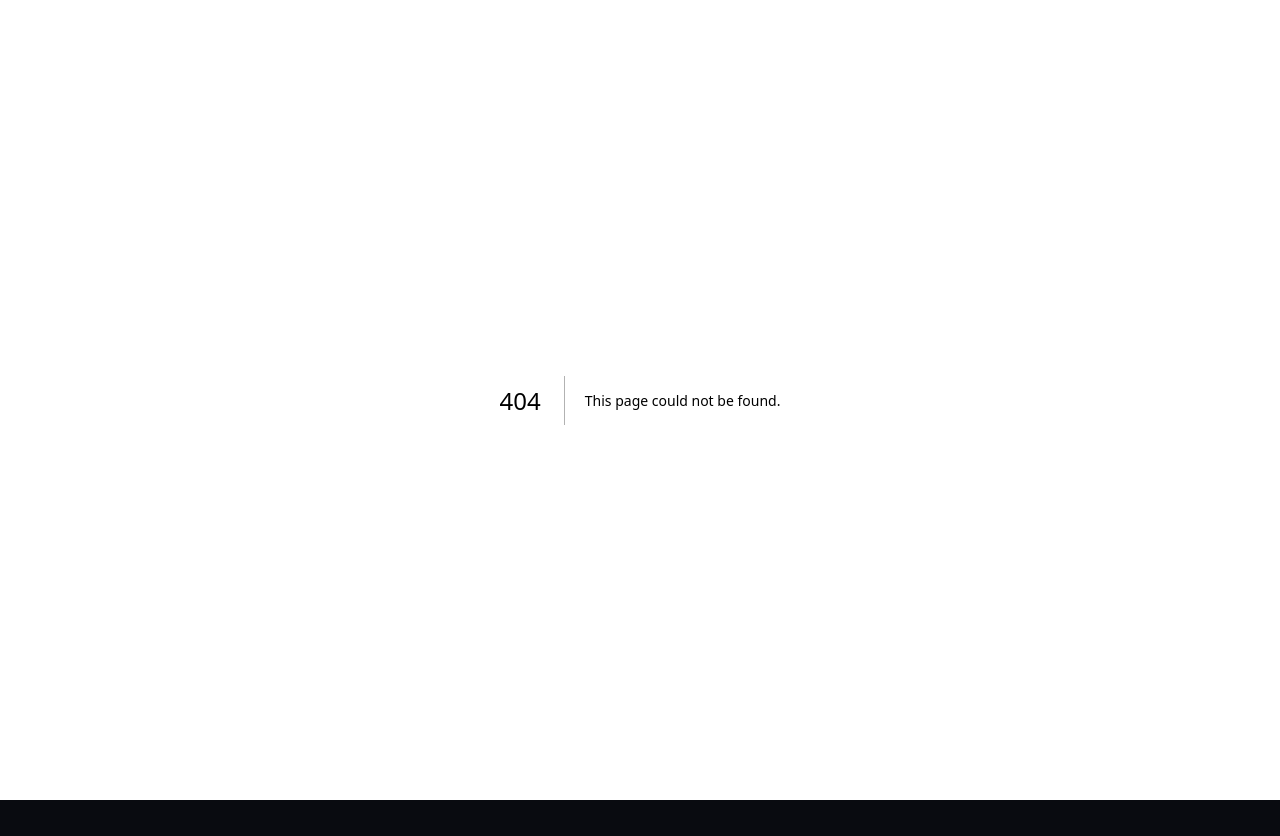
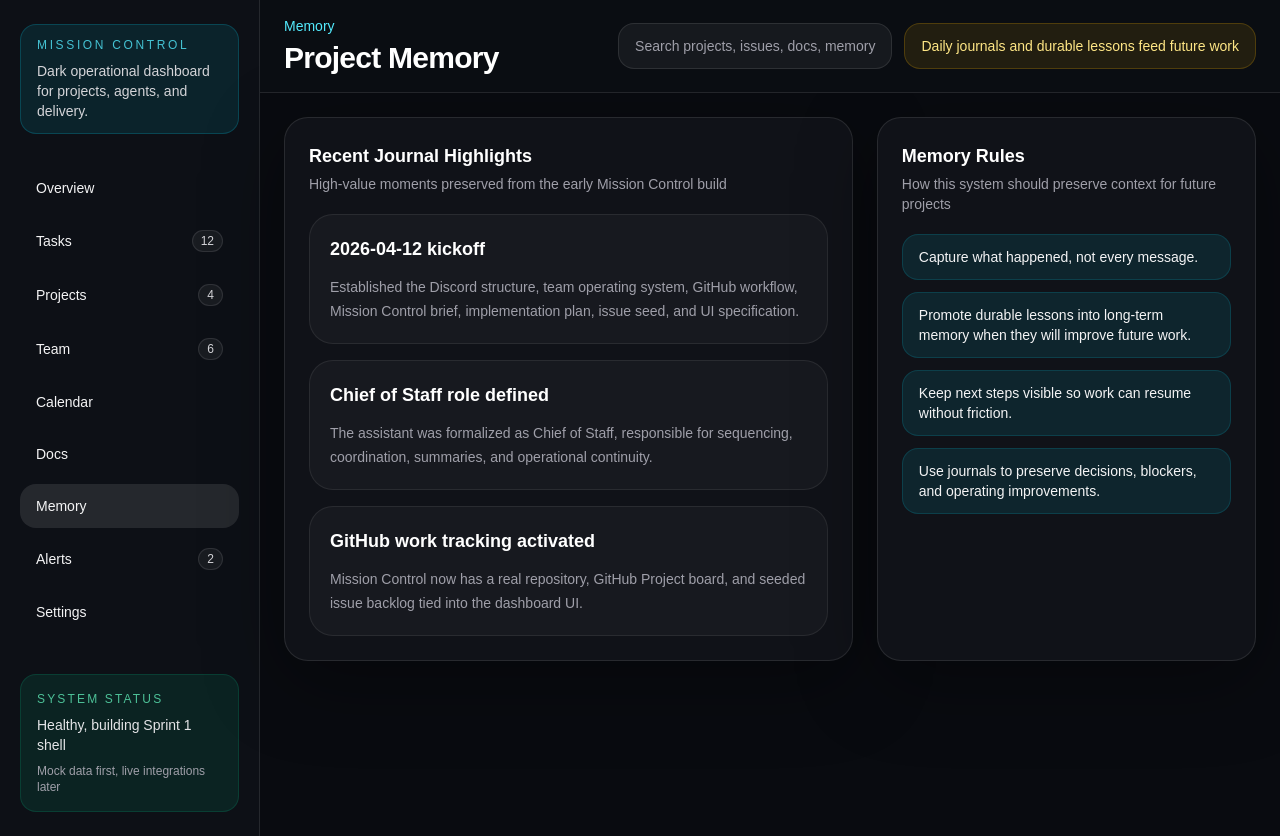
Before and after one commit to mpeelman/mission-control, a Next.js app: page /memory in a window 1280 px wide. Before the commit this address had no page. Before the commit the page ends 800 px from the top, so only its background shows below. Built offline with nearby package versions, Linux system fonts and the light colour scheme.

Commit message:
Add docs and memory views

```diff
--- /dev/null
+++ b/src/app/docs/page.tsx
@@ -0,0 +1,60 @@
+import Link from "next/link";
+import { AppShell } from "@/components/layout/app-shell";
+import { SectionCard } from "@/components/dashboard/section-card";
+
+const docs = [
+  {
+    title: "Project Brief",
+    description: "Product vision, goals, V1 scope, and success criteria for Mission Control.",
+    href: "https://github.com/mpeelman/mission-control",
+  },
+  {
+    title: "Implementation Plan",
+    description: "Phases, technical direction, and delivery sequencing for the dashboard.",
+    href: "https://github.com/mpeelman/mission-control",
+  },
+  {
+    title: "Issue Seed",
+    description: "Initial issue structure used to seed the real GitHub backlog.",
+    href: "https://github.com/mpeelman/mission-control/issues",
+  },
+  {
+    title: "GitHub Projects Plan",
+    description: "How the newer GitHub Projects board is structured for Mission Control.",
+    href: "https://github.com/mpeelman/mission-control/blob/main/docs/github-projects-plan.md",
+  },
+  {
+    title: "Sprint 1",
+    description: "Current sprint goal, backlog, and definition of success.",
+    href: "https://github.com/mpeelman/mission-control/blob/main/docs/sprint-1.md",
+  },
+];
+
+export default function DocsPage() {
+  return (
+    <AppShell
+      currentPath="/docs"
+      eyebrow="Docs"
+      title="Documentation Library"
+      notice="Core planning docs are available"
+    >
+      <SectionCard
+        title="Operational Documentation"
+        description="The documents that define how Mission Control is being planned and built"
+      >
+        <div className="grid gap-4 xl:grid-cols-2">
+          {docs.map((doc) => (
+            <Link
+              key={doc.title}
+              href={doc.href}
+              className="rounded-3xl border border-white/8 bg-white/[0.03] p-5 transition hover:border-cyan-400/30 hover:text-white"
+            >
+              <h2 className="text-lg font-semibold text-white">{doc.title}</h2>
+              <p className="mt-3 text-sm leading-6 text-zinc-400">{doc.description}</p>
+            </Link>
+          ))}
+        </div>
+      </SectionCard>
+    </AppShell>
+  );
+}
--- /dev/null
+++ b/src/app/memory/page.tsx
@@ -0,0 +1,73 @@
+import { AppShell } from "@/components/layout/app-shell";
+import { SectionCard } from "@/components/dashboard/section-card";
+
+const journalMoments = [
+  {
+    title: "2026-04-12 kickoff",
+    summary:
+      "Established the Discord structure, team operating system, GitHub workflow, Mission Control brief, implementation plan, issue seed, and UI specification.",
+  },
+  {
+    title: "Chief of Staff role defined",
+    summary:
+      "The assistant was formalized as Chief of Staff, responsible for sequencing, coordination, summaries, and operational continuity.",
+  },
+  {
+    title: "GitHub work tracking activated",
+    summary:
+      "Mission Control now has a real repository, GitHub Project board, and seeded issue backlog tied into the dashboard UI.",
+  },
+];
+
+const memoryPrinciples = [
+  "Capture what happened, not every message.",
+  "Promote durable lessons into long-term memory when they will improve future work.",
+  "Keep next steps visible so work can resume without friction.",
+  "Use journals to preserve decisions, blockers, and operating improvements.",
+];
+
+export default function MemoryPage() {
+  return (
+    <AppShell
+      currentPath="/memory"
+      eyebrow="Memory"
+      title="Project Memory"
+      notice="Daily journals and durable lessons feed future work"
+    >
+      <div className="grid gap-6 xl:grid-cols-[1.2fr_0.8fr]">
+        <SectionCard
+          title="Recent Journal Highlights"
+          description="High-value moments preserved from the early Mission Control build"
+        >
+          <div className="space-y-4">
+            {journalMoments.map((entry) => (
+              <div
+                key={entry.title}
+                className="rounded-3xl border border-white/8 bg-white/[0.03] p-5"
+              >
+                <h2 className="text-lg font-semibold text-white">{entry.title}</h2>
+                <p className="mt-3 text-sm leading-6 text-zinc-400">{entry.summary}</p>
+              </div>
+            ))}
+          </div>
+        </SectionCard>
+
+        <SectionCard
+          title="Memory Rules"
+          description="How this system should preserve context for future projects"
+        >
+          <div className="space-y-3">
+            {memoryPrinciples.map((rule) => (
+              <div
+                key={rule}
+                className="rounded-2xl border border-cyan-400/15 bg-cyan-400/10 px-4 py-3 text-sm text-zinc-100"
+              >
+                {rule}
+              </div>
+            ))}
+          </div>
+        </SectionCard>
+      </div>
+    </AppShell>
+  );
+}
```
